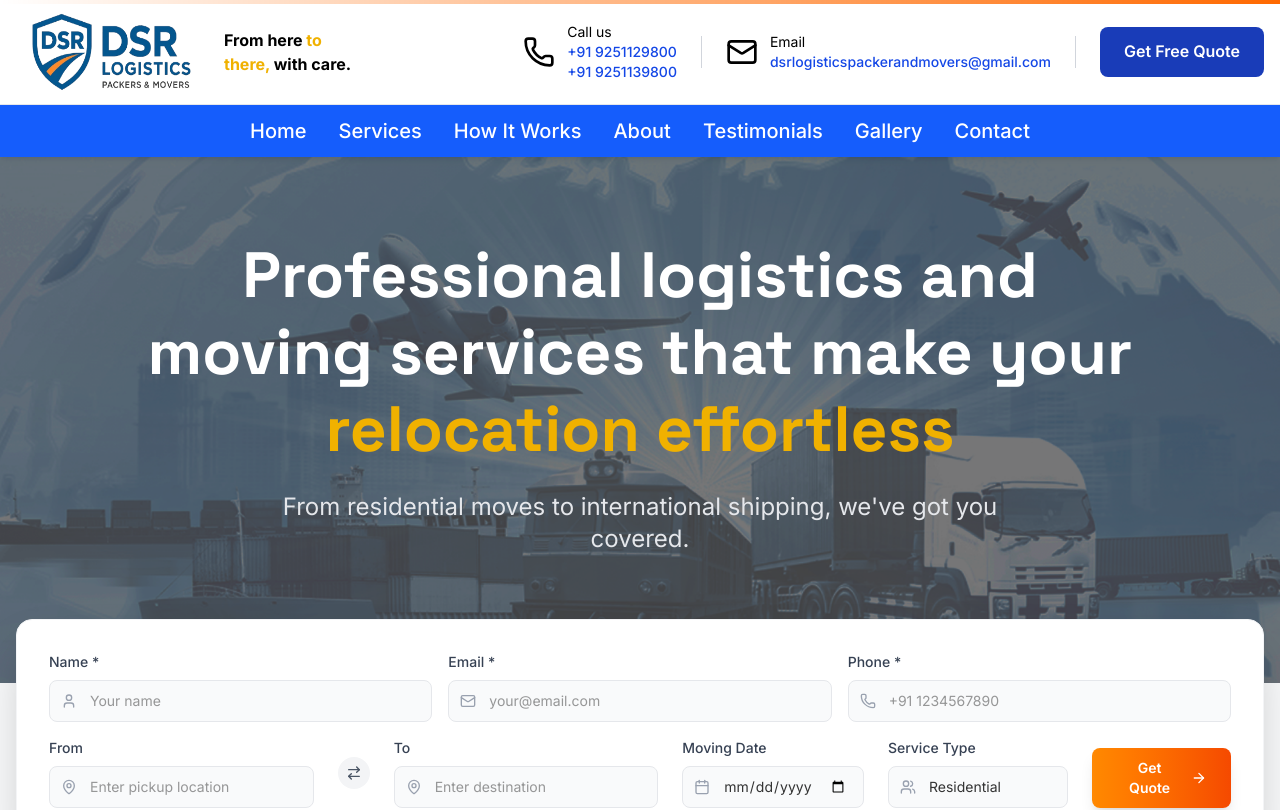
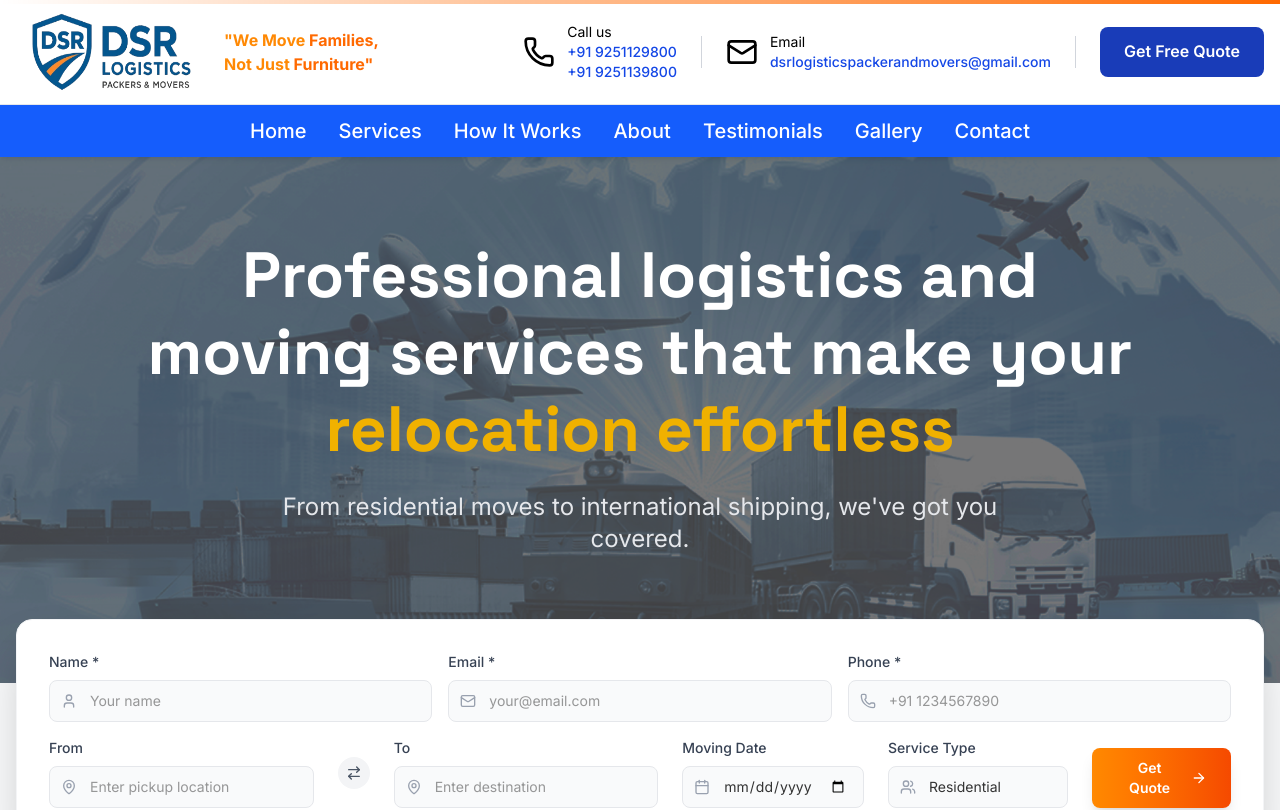
Before and after one commit to suraj-markup/DSR, a React (Vite) app: page / in a window 1280 px wide. Shown: the top 810 px of the page. Built offline with nearby package versions, Linux system fonts and the light colour scheme.

Commit message:
fixed location

```diff
--- a/src/components/Header.tsx
+++ b/src/components/Header.tsx
@@ -118,13 +118,13 @@ const Header = () => {
                   className="h-24 w-48 rounded-lg"
                 />
                 <div className="ml-4 font-bold">
-                  <div className="text-base">
-                    <span className="text-black">From here</span>{' '}
-                    <span className="text-yellow-500">to</span>
+                  <div className="text-sm md:text-base text-orange-400">
+                    <span >"We Move </span>{' '}
+                    <span className='text-orange-500'>Families,</span>
                   </div>
-                  <div className="text-base">
-                    <span className="text-yellow-500">there,</span>{' '}
-                    <span className="text-black">with care.</span>
+                  <div className="text-sm md:text-base text-orange-400">
+                    <span> Not Just</span>{' '}
+                    <span className='text-orange-500'>Furniture"</span>
                   </div>
                 </div>
               </motion.div>
```
